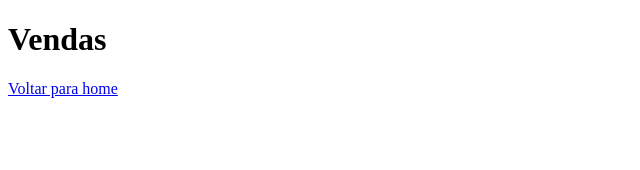
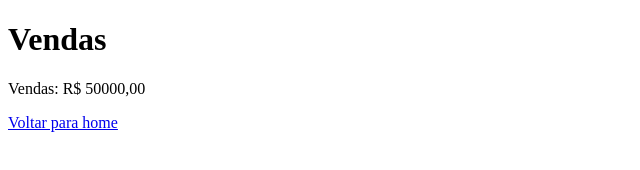
Before and after one commit to H3nr1qu307/cursoGit, a plain HTML site: page vendas.html in a window 1280 px wide. Shown: the whole page, without its empty margins (0-640 px from the left). Drawn offline with Linux system fonts and the light colour scheme.

Commit message:
Acrescentado o valor das vendas

```diff
--- a/vendas.html
+++ b/vendas.html
@@ -7,6 +7,7 @@
 </head>
 <body>
     <h1>Vendas</h1>
+    <p>Vendas: R$ 50000,00</p>
     <a href="index.html">Voltar para home</a>
 </body>
 </html>
```
